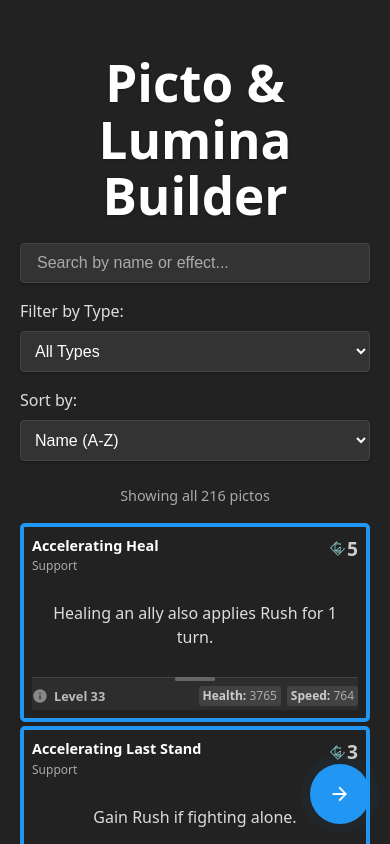
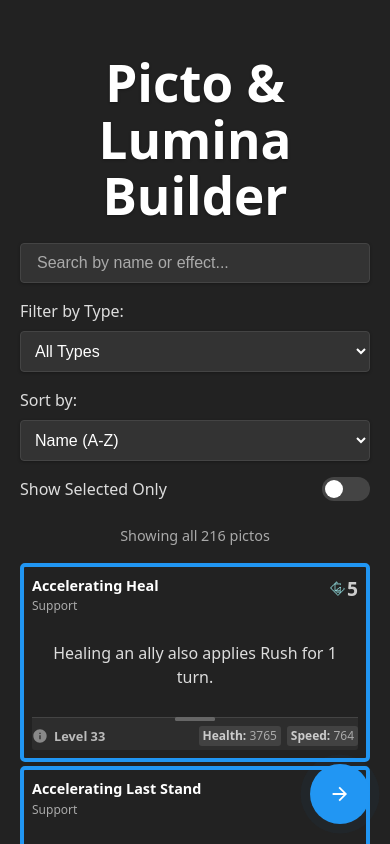
Before and after one commit to fmarlats/picto-builder, a Vue app: page / in a window 390 px wide. Shown: the top 844 px of the page. Built offline with nearby package versions, Linux system fonts and the light colour scheme.

Commit message:
feat(App.vue): add toggle to show only selected pictos with corresponding UI updates

```diff
--- a/src/App.vue
+++ b/src/App.vue
@@ -157,6 +157,7 @@ const selectedLevels = ref<Record<string, string>>({})
 const luminaSelectedPictos = ref<string[]>([]) // Array of picto IDs selected for lumina
 const pictoSelectedPictos = ref<string[]>([]) // Array of picto IDs selected as pictos
 const isPanelVisible = ref(false) // Track if the side panel is visible on mobile
+const showOnlySelected = ref(false) // Track if we should show only selected elements
 
 // Function to toggle the panel visibility
 const togglePanelVisibility = () => {
@@ -326,6 +327,12 @@ const filteredPictos = computed(() => {
   // Start with all pictos
   let result = [...allPictos.value]
 
+  // Apply selected elements filter if enabled
+  if (showOnlySelected.value) {
+    const selectedIds = [...luminaSelectedPictos.value, ...pictoSelectedPictos.value];
+    result = result.filter(picto => selectedIds.includes(picto.id || ''));
+  }
+
   // Apply type filter
   if (selectedType.value !== 'all') {
     result = result.filter(picto => {
@@ -415,11 +422,32 @@ const filteredPictos = computed(() => {
             <option value="level-desc">Level (High-Low)</option>
           </select>
         </div>
+
+        <div class="selected-filter">
+          <label for="selected-toggle" class="toggle-label">
+            <span>Show Selected Only</span>
+            <div class="toggle-switch">
+              <input
+                type="checkbox"
+                id="selected-toggle"
+                v-model="showOnlySelected"
+                class="toggle-input"
+              />
+              <span class="toggle-slider"></span>
+            </div>
+          </label>
+        </div>
       </div>
     </div>
 
     <div class="results-info" :class="{ 'hidden-on-mobile': isPanelVisible }">
-      <span v-if="filteredPictos.length === totalCount">
+      <span v-if="showOnlySelected">
+        Showing {{ filteredPictos.length }} selected pictos
+        <span class="selected-count">
+          ({{ luminaSelectedPictos.length }} lumina, {{ pictoSelectedPictos.length }} picto)
+        </span>
+      </span>
+      <span v-else-if="filteredPictos.length === totalCount">
         Showing all {{ totalCount }} pictos
       </span>
       <span v-else>
@@ -528,16 +556,74 @@ h1 {
   justify-content: flex-end;
 }
 
-.type-filter, .sort-filter, .reset-container {
+.type-filter, .sort-filter, .selected-filter, .reset-container {
   display: flex;
   align-items: center;
   gap: 8px;
 }
 
-.type-filter label, .sort-filter label {
+.type-filter label, .sort-filter label, .selected-filter label {
   color: #ddd;
   font-weight: 500;
   white-space: nowrap;
+}
+
+/* Toggle switch styles */
+.toggle-label {
+  display: flex;
+  align-items: center;
+  gap: 8px;
+  cursor: pointer;
+  user-select: none;
+}
+
+.toggle-switch {
+  position: relative;
+  display: inline-block;
+  width: 48px;
+  height: 24px;
+}
+
+.toggle-input {
+  opacity: 0;
+  width: 0;
+  height: 0;
+}
+
+.toggle-slider {
+  position: absolute;
+  cursor: pointer;
+  top: 0;
+  left: 0;
+  right: 0;
+  bottom: 0;
+  background-color: #444;
+  transition: .4s;
+  border-radius: 24px;
+}
+
+.toggle-slider:before {
+  position: absolute;
+  content: "";
+  height: 18px;
+  width: 18px;
+  left: 3px;
+  bottom: 3px;
+  background-color: white;
+  transition: .4s;
+  border-radius: 50%;
+}
+
+.toggle-input:checked + .toggle-slider {
+  background-color: #2196F3;
+}
+
+.toggle-input:focus + .toggle-slider {
+  box-shadow: 0 0 1px #2196F3;
+}
+
+.toggle-input:checked + .toggle-slider:before {
+  transform: translateX(24px);
 }
 
 .filter-select {
@@ -576,6 +662,12 @@ h1 {
   color: #aaa;
   font-size: 0.9rem;
   font-weight: 500;
+}
+
+.selected-count {
+  color: #2196F3;
+  font-weight: 600;
+  margin-left: 4px;
 }
 
 .main-content {
@@ -722,13 +814,19 @@ h1 {
   .filter-controls {
     flex-direction: column;
     align-items: stretch;
+    gap: 16px;
   }
 
-  .type-filter, .sort-filter {
+  .type-filter, .sort-filter, .selected-filter {
     flex-direction: column;
     align-items: flex-start;
     max-width: none;
     width: 100%;
+  }
+
+  .toggle-label {
+    width: 100%;
+    justify-content: space-between;
   }
 }
 
```
